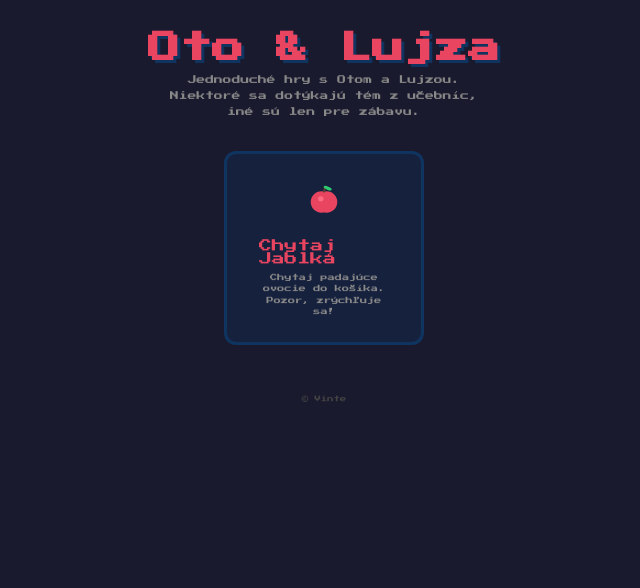
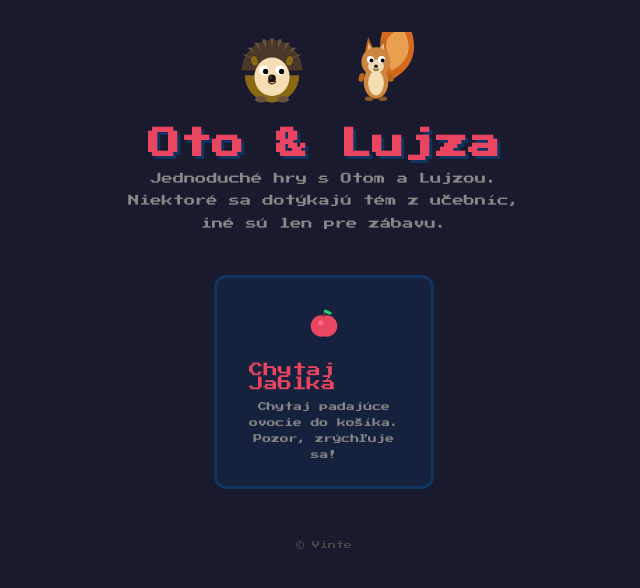
Before and after one commit to filias/vinte-games, a plain HTML site: page home.html in a window 1280 px wide. Shown: the whole page, without its empty margins (316-956 px from the left). Drawn offline with Linux system fonts and the light colour scheme.

Commit message:
Add Oto and Lujza characters to homepage, bigger fonts
Characters drawn side by side above the title. Increased font
sizes for subtitle (0.7rem), game name (0.9rem), description
(0.55rem), and footer (0.5rem).

Co-Authored-By: Claude Opus 4.6 (1M context) <noreply@anthropic.com>

```diff
--- a/home.html
+++ b/home.html
@@ -18,6 +18,11 @@
             align-items: center;
             padding: 2rem 1rem;
         }
+        .characters {
+            display: flex;
+            gap: 1.5rem;
+            margin-bottom: 1rem;
+        }
         h1 {
             font-size: clamp(1.2rem, 4vw, 2rem);
             color: #e94560;
@@ -25,11 +30,11 @@
             margin-bottom: 0.5rem;
         }
         .subtitle {
-            font-size: 0.55rem;
+            font-size: 0.7rem;
             color: #888;
-            margin-bottom: 2rem;
+            margin-bottom: 2.5rem;
             text-align: center;
-            line-height: 1.8;
+            line-height: 2;
             max-width: 500px;
         }
         .games {
@@ -50,7 +55,7 @@
             text-decoration: none;
             color: #e0e0e0;
             transition: all 0.2s;
-            width: 200px;
+            width: 220px;
         }
         .game-card:hover {
             border-color: #e94560;
@@ -60,19 +65,19 @@
             margin-bottom: 0.8rem;
         }
         .game-card .name {
-            font-size: 0.8rem;
+            font-size: 0.9rem;
             color: #e94560;
-            margin-bottom: 0.4rem;
+            margin-bottom: 0.5rem;
         }
         .game-card .desc {
-            font-size: 0.45rem;
+            font-size: 0.55rem;
             color: #888;
             text-align: center;
-            line-height: 1.6;
+            line-height: 1.8;
         }
         .footer {
             margin-top: 3rem;
-            font-size: 0.4rem;
+            font-size: 0.5rem;
             color: #444;
             text-align: center;
             line-height: 2;
@@ -87,6 +92,10 @@
     </style>
 </head>
 <body>
+    <div class="characters">
+        <canvas id="oto-preview" width="80" height="80"></canvas>
+        <canvas id="lujza-preview" width="80" height="80"></canvas>
+    </div>
     <h1>Oto & Lujza</h1>
     <p class="subtitle">
         Jednoduché hry s Otom a Lujzou.<br>
@@ -106,23 +115,17 @@
         <p>&copy; Vinte</p>
     </div>
 
+    <script src="static/js/sprites.js"></script>
     <script>
-    function drawApple(ctx, x, y, size) {
-        const cx = x + size / 2;
-        const cy = y + size / 2 + 2;
-        const r = size * 0.38;
-        ctx.fillStyle = '#e94560';
-        ctx.beginPath(); ctx.arc(cx - r * 0.25, cy, r, 0, Math.PI * 2); ctx.fill();
-        ctx.beginPath(); ctx.arc(cx + r * 0.25, cy, r, 0, Math.PI * 2); ctx.fill();
-        ctx.fillStyle = '#ff6b81';
-        ctx.beginPath(); ctx.arc(cx - r * 0.3, cy - r * 0.3, r * 0.25, 0, Math.PI * 2); ctx.fill();
-        ctx.strokeStyle = '#5C4033'; ctx.lineWidth = 2;
-        ctx.beginPath(); ctx.moveTo(cx, cy - r * 0.9); ctx.lineTo(cx + 1, cy - r * 1.5); ctx.stroke();
-        ctx.fillStyle = '#2ecc71';
-        ctx.beginPath(); ctx.ellipse(cx + r * 0.35, cy - r * 1.3, r * 0.4, r * 0.15, 0.4, 0, Math.PI * 2); ctx.fill();
-    }
-    const c = document.getElementById('apple-preview');
-    drawApple(c.getContext('2d'), 10, 8, 28);
+    // Draw characters
+    const otoCtx = document.getElementById('oto-preview').getContext('2d');
+    drawOto(otoCtx, 8, 8, 64);
+    const lujzaCtx = document.getElementById('lujza-preview').getContext('2d');
+    drawLujza(lujzaCtx, 8, 8, 64);
+
+    // Draw apple on game card
+    const appleCtx = document.getElementById('apple-preview').getContext('2d');
+    drawApple(appleCtx, 10, 8, 28);
     </script>
 </body>
 </html>
```
